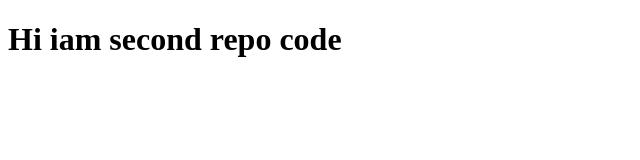
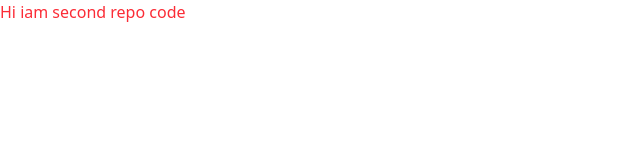
Before and after one commit to asik247/secondApi, a plain HTML site: page index.html in a window 1280 px wide. Shown: the whole page, without its empty margins (0-640 px from the left). Drawn offline with nearby package versions, Linux system fonts and the light colour scheme.

Commit message:
tailwind + daisy ui cdn added

```diff
--- a/index.html
+++ b/index.html
@@ -1,15 +1,21 @@
 <!DOCTYPE html>
 <html lang="en">
+
 <head>
     <meta charset="UTF-8">
     <meta name="viewport" content="width=device-width, initial-scale=1.0">
     <title>second api code here</title>
     <!-- css added -->
-     <link rel="stylesheet" href="style.css">
+    <link rel="stylesheet" href="style.css">
+    <!-- tailwind + daisy ui cdn -->
+    <link href="https://cdn.jsdelivr.net/npm/daisyui@5" rel="stylesheet" type="text/css" />
+    <script src="https://cdn.jsdelivr.net/npm/@tailwindcss/browser@4"></script>
 </head>
+
 <body>
-    <h1>Hi iam second repo code</h1>
+    <h1 class="text-red-500">Hi iam second repo code</h1>
     <!-- js added -->
-     <script src="script.js"></script>
+    <script src="script.js"></script>
 </body>
+
 </html>
```
Also changed, not shown: tailwind.config.js (added).
